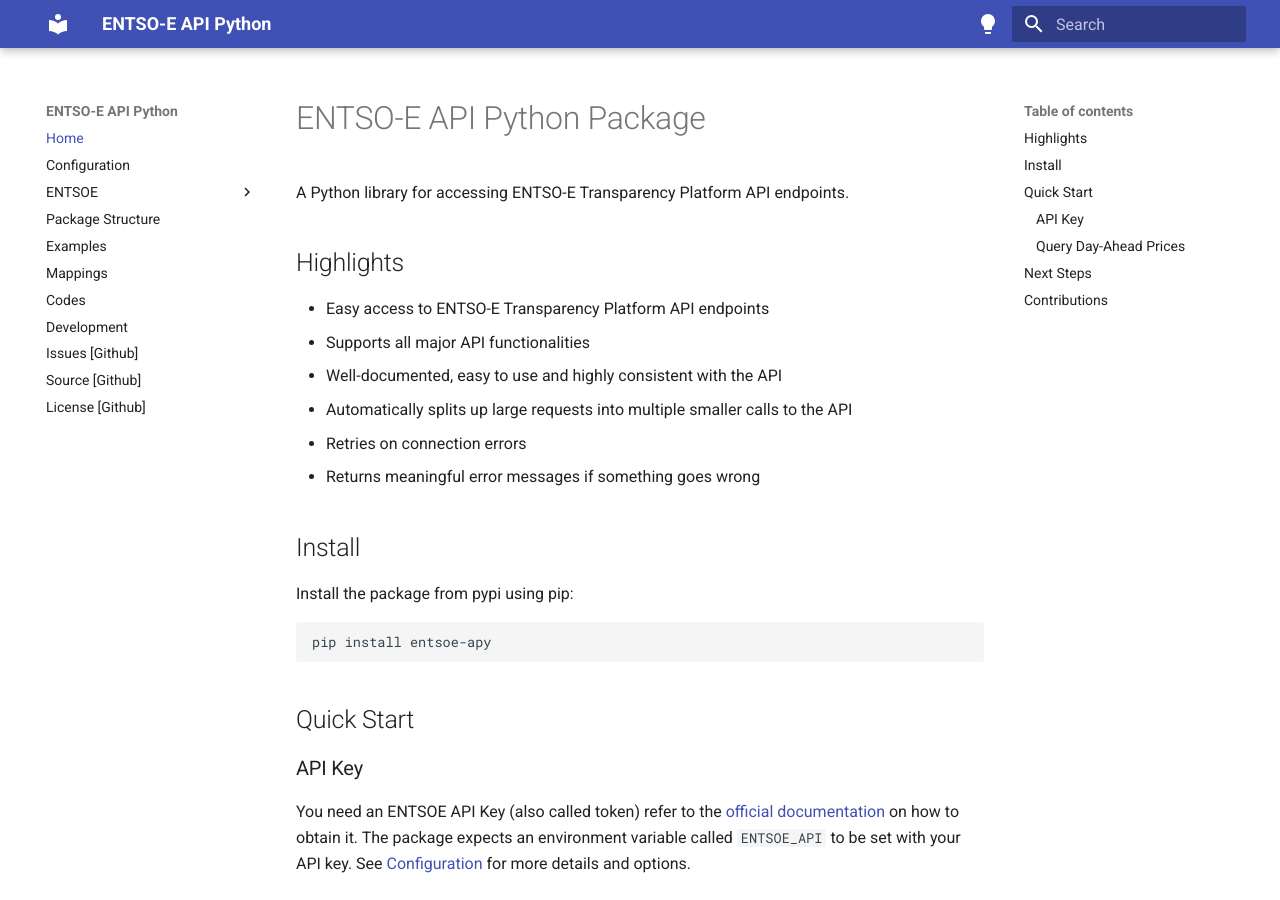
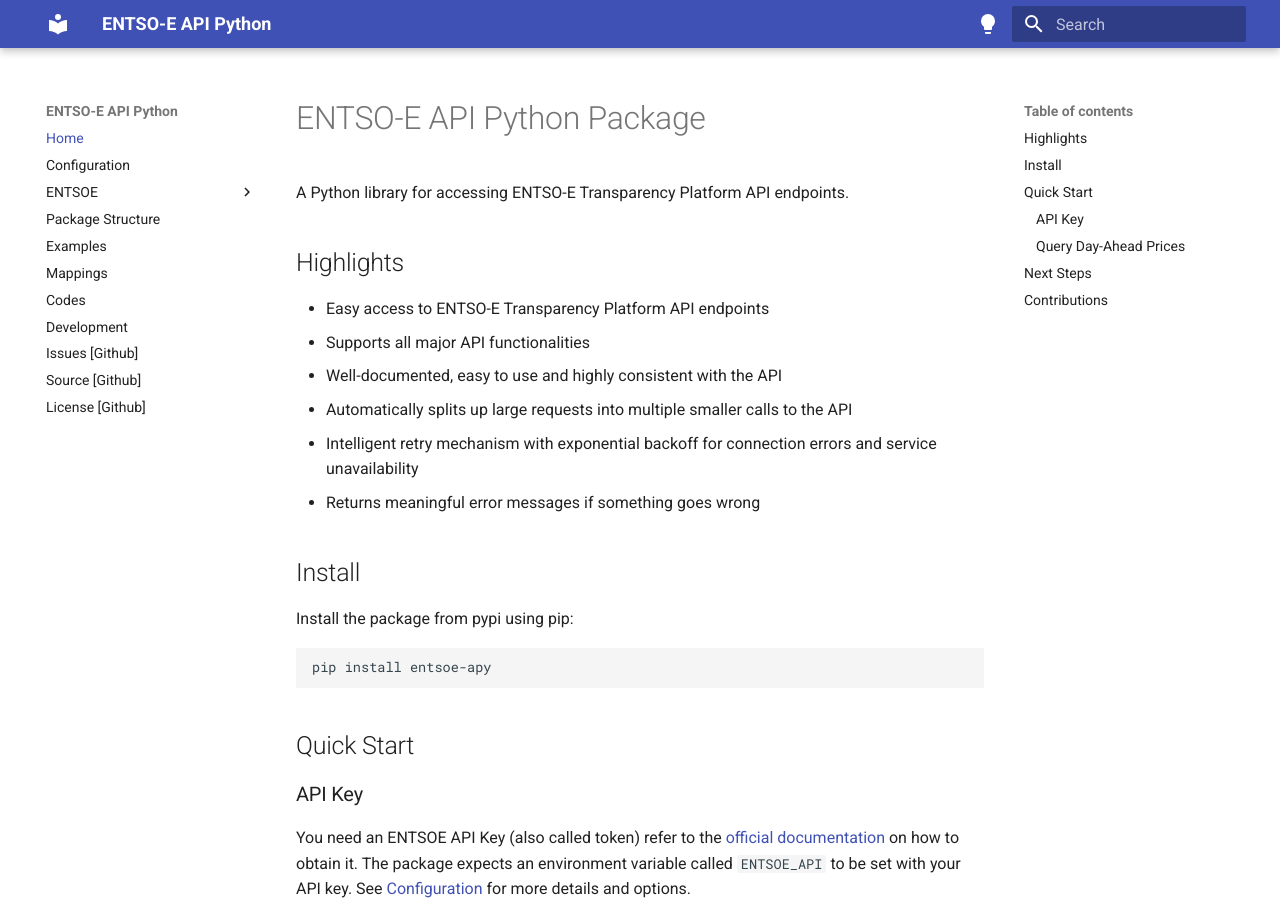
Before and after one commit to BerriJ/entsoe-apy, an MkDocs documentation site: the page built from docs/index.md, in a window 1280 px wide and 900 px high. Built offline with MkDocs 1.6.1 and Material for MkDocs 9.7.7, drawn with Linux system fonts in a browser that asks for light colours.

Commit message:
Update docs

```diff
--- a/docs/index.md
+++ b/docs/index.md
@@ -8,7 +8,7 @@ A Python library for accessing ENTSO-E Transparency Platform API endpoints.
 - Supports all major API functionalities
 - Well-documented, easy to use and highly consistent with the API
 - Automatically splits up large requests into multiple smaller calls to the API
-- Retries on connection errors
+- Intelligent retry mechanism with exponential backoff for connection errors and service unavailability
 - Returns meaningful error messages if something goes wrong
 
 ## Install
```
Also changed, not shown: README.md (+8 -8 lines), docs/configuration.md (+1 -1 lines).
